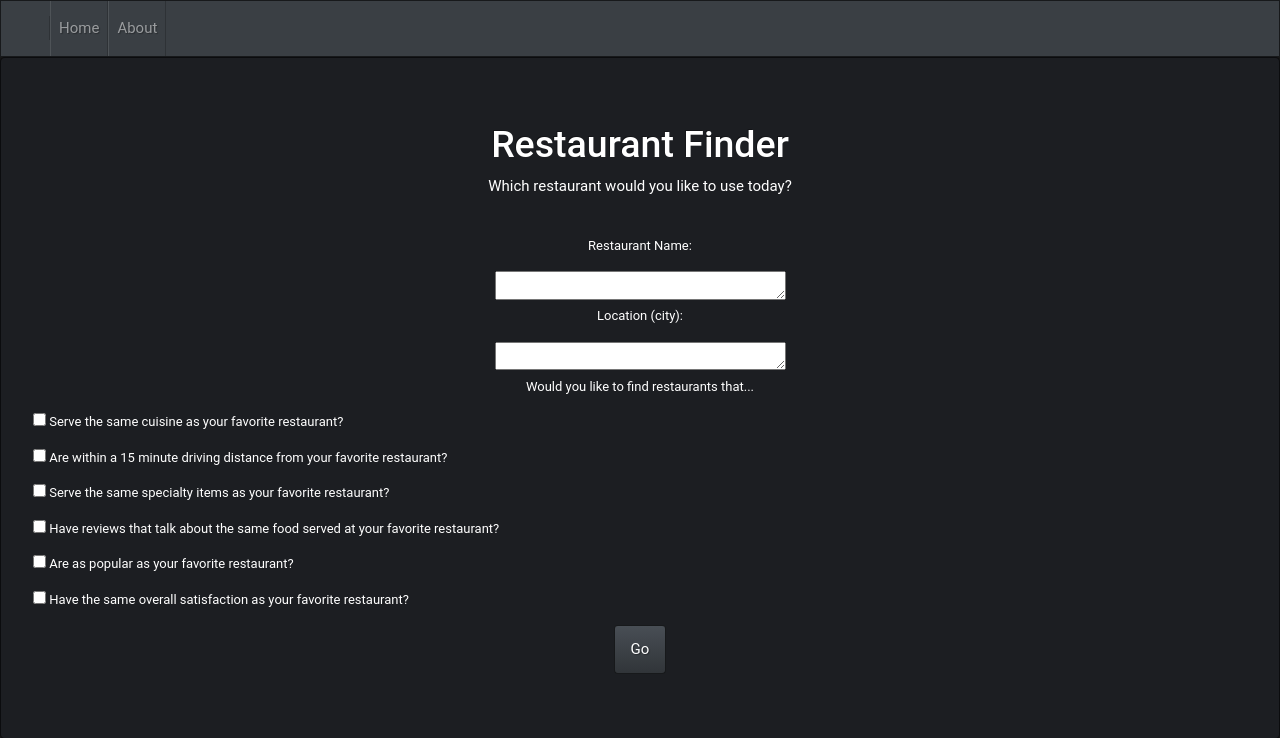
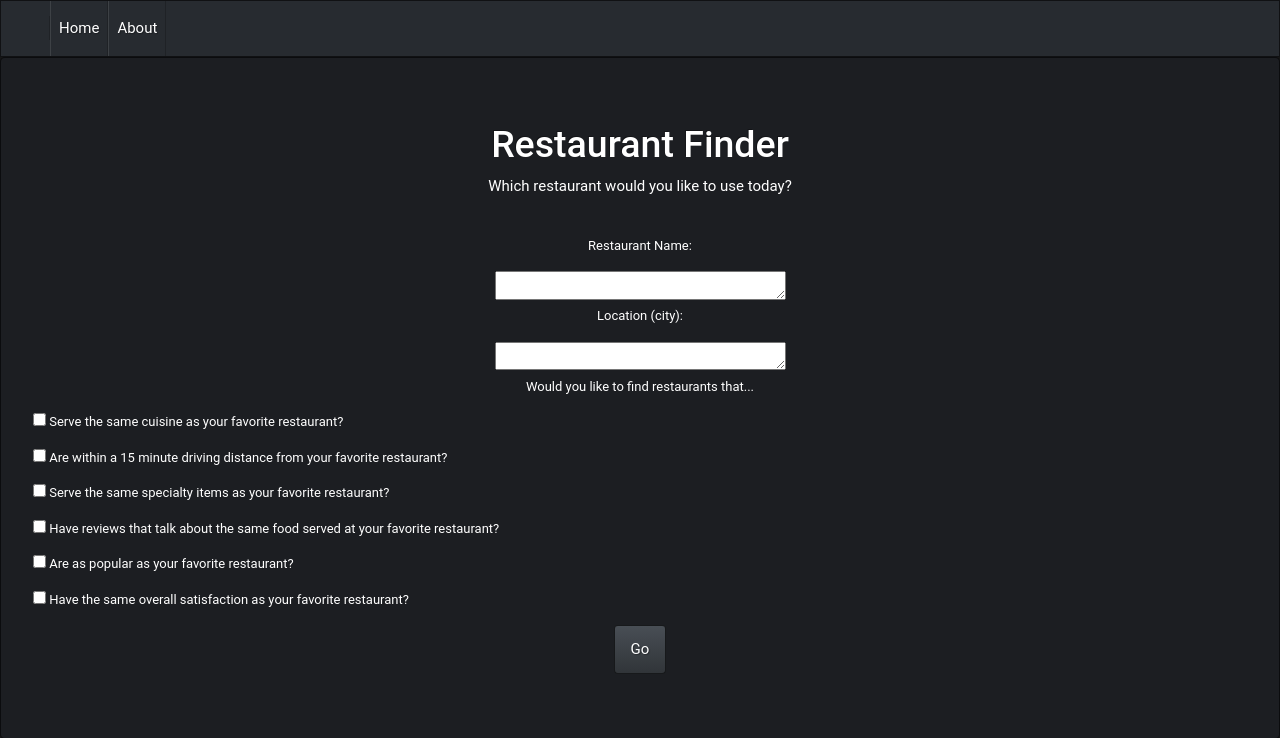
Before and after one commit to lindsey-doyle/food-chain, a Flask app: page / in a window 1280 px wide. Shown: the top 738 px of the page. Run offline with Flask 2, Linux system fonts and the light colour scheme; some libraries are stand-ins or nearby versions.

Commit message:
navbar facelift

```diff
--- a/templates/template.html
+++ b/templates/template.html
@@ -9,21 +9,21 @@
    <title>{% block title %} }Parent Template {% endblock %}</title>
  </head>
 <body>
-  <nav class="navbar navbar-expand-lg navbar-dark bg-primary">
+  <nav class="navbar navbar-expand-lg navbar-dark bg-dark">
     <a class="navbar-brand" href="#"> </a>
 
     <button class="navbar-toggler" type="button" data-toggle="collapse" data-target="#navbarColor01"
-    aria-controls="navbarColor01" aria-expanded="false" aria-label="Toggle navigation">
+    aria-controls="navbarColor02" aria-expanded="false" aria-label="Toggle navigation">
         <span class="navbar-toggler-icon"></span>
     </button>
 
-    <div class="collapse navbar-collapse" id="navbarColor01">
+    <div class="collapse navbar-collapse" id="navbarColor02">
       <ul class="navbar-nav mr-auto">
         <li class="nav-item">
-          <a class="nav-link" href="{{ url_for('home') }}">Home </a>
+          <a class="nav-link" style="color:white;"" href="{{ url_for('home') }}">Home </a>
         </li>
         <li class="nav-item">
-          <a class="nav-link" href="{{ url_for('about') }}">About</a>
+          <a class="nav-link" style="color:white;"" href="{{ url_for('about') }}">About</a>
         </li>
        <!--<li class="nav-item">
           <a class="nav-link" href="#">Pricing</a>
```
